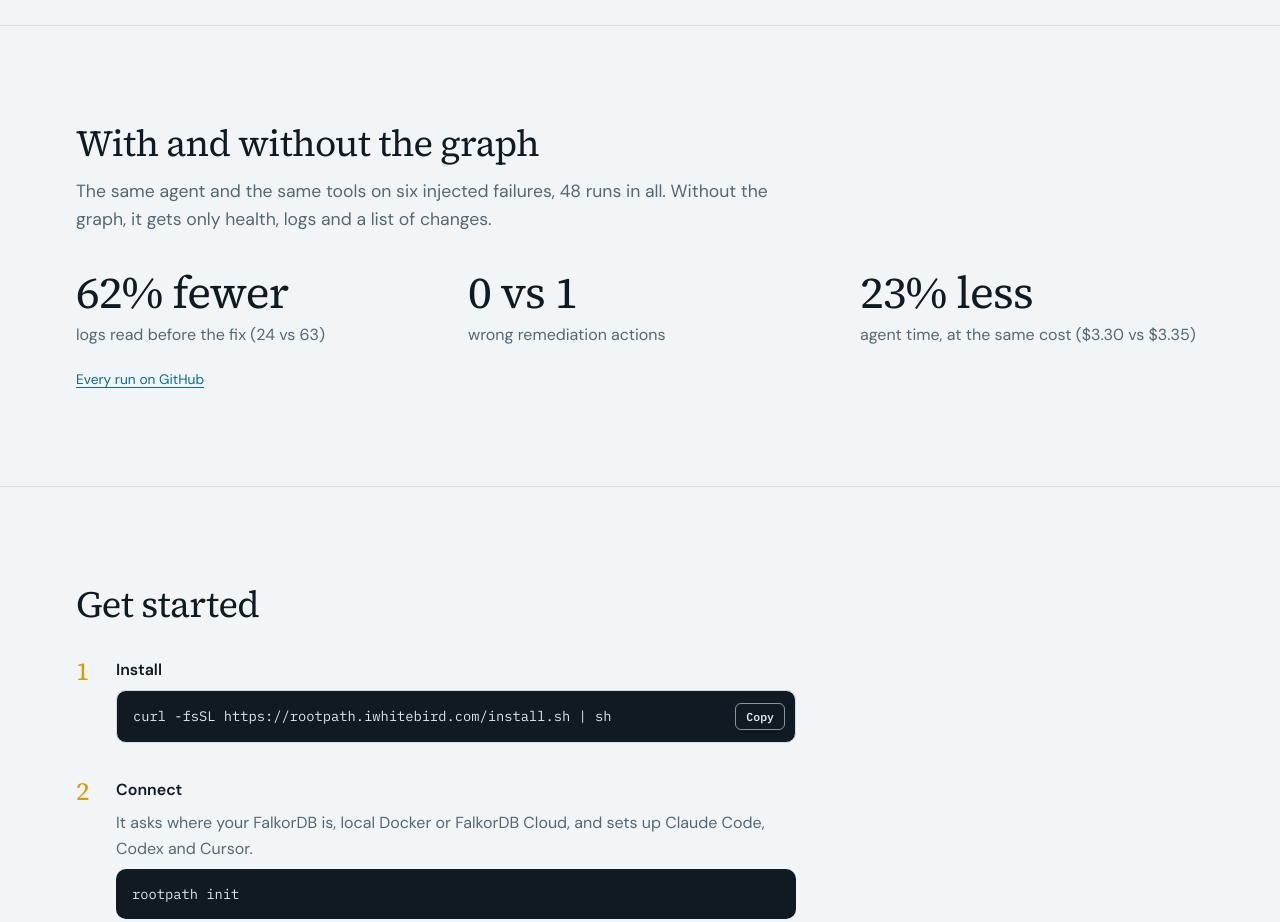
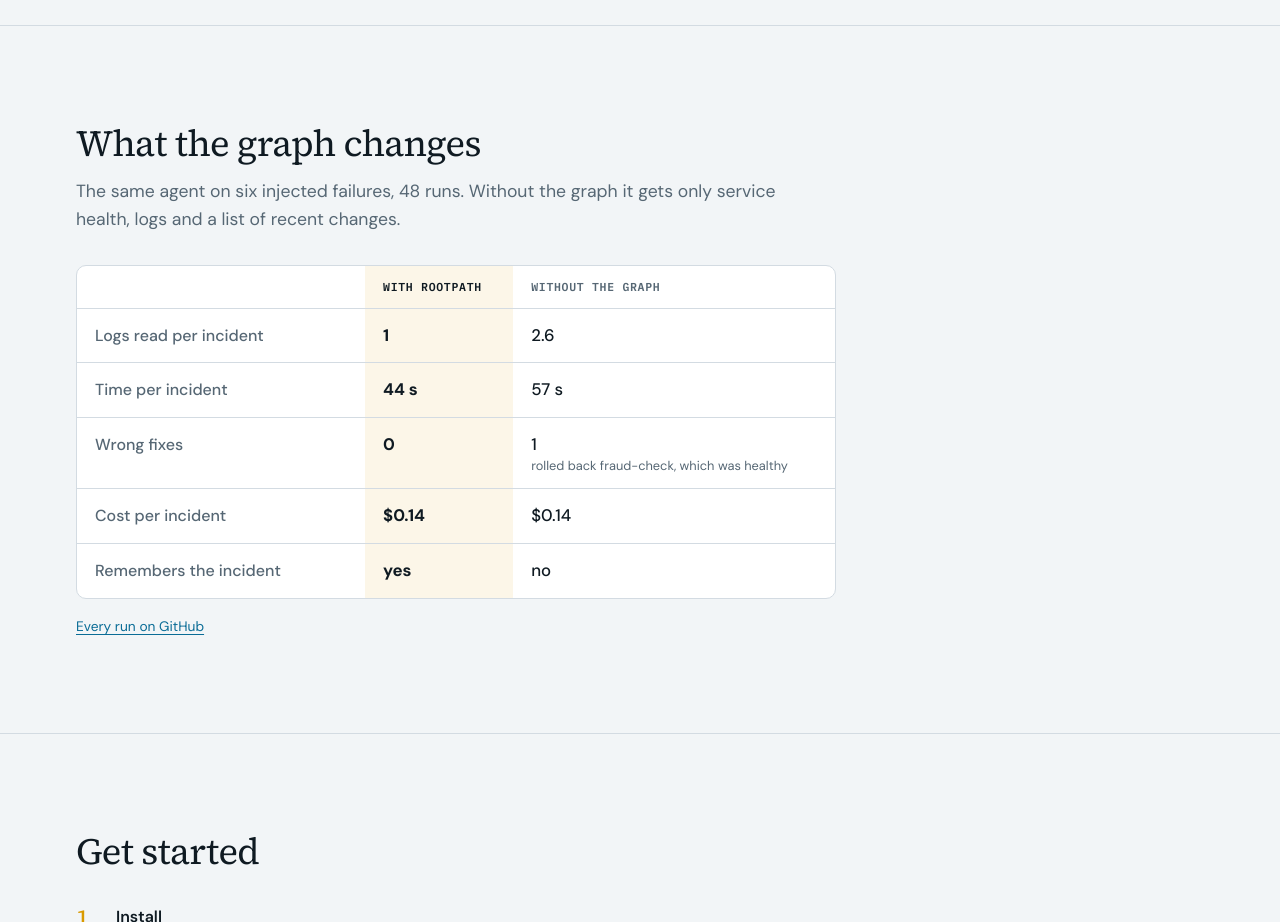
Before and after one commit to IWhitebird/rootpath, a website built with Vite: page web/index.html in a window 1280 px wide. Shown: the part 1680-2602 px from the top of the page. Built offline with nearby package versions, Linux system fonts and the light colour scheme.

Commit message:
Results as a per-incident comparison table

```diff
--- a/web/index.html
+++ b/web/index.html
@@ -110,9 +110,9 @@
 
   <section class="band" id="results">
     <div class="wrap">
-      <h2>With and without the graph</h2>
-      <p class="lede">The same agent and the same tools on six injected failures, <span id="runs">48</span> runs in all. Without the graph, it gets only health, logs and a list of changes.</p>
-      <div class="stats" id="stats"></div>
+      <h2>What the graph changes</h2>
+      <p class="lede">The same agent on six injected failures, <span id="runs">48</span> runs. Without the graph it gets only service health, logs and a list of recent changes.</p>
+      <div class="compare-wrap"><table class="compare" id="compare"></table></div>
       <p class="small"><a href="https://github.com/IWhitebird/rootpath/tree/main/bench">Every run on GitHub</a></p>
     </div>
   </section>
--- a/web/src/site/bench.ts
+++ b/web/src/site/bench.ts
@@ -1,26 +1,42 @@
-/** The results: three numbers from the benchmark, the same agent with and without the graph. */
+/** The results: the same agent with and without the graph, per incident, from the benchmark. */
 import { byId, esc } from "../lib/html";
 import type { Bench, BenchMode, BenchRow } from "../lib/types";
 
-export function renderStats(bench: Bench): void {
-  const rows = [...(bench.full ?? []), ...(bench.basic ?? [])].filter((r) => !r.error);
-  const sum = (mode: BenchMode, pick: (r: BenchRow) => number | undefined) =>
-    rows.filter((r) => r.mode === mode).reduce((a, r) => a + (pick(r) || 0), 0);
-  const logs = (m: BenchMode) => sum(m, (r) => r.logs_read);
-  const wrong = (m: BenchMode) => sum(m, (r) => r.wrong_actions?.length);
-  const time = (m: BenchMode) => sum(m, (r) => r.agent_s);
-  const cost = (m: BenchMode) => sum(m, (r) => r.cost_usd);
-  const fewer = (a: number, b: number) => Math.round(100 * (1 - a / b));
-  if (!rows.length || !logs("baseline") || !time("baseline")) {
+/** "rollback fraud-check" -> "rolled back fraud-check, which was healthy" */
+function describe(action: string): string {
+  const [kind, target] = action.split(" ");
+  const verb: Record<string, string> = { rollback: "rolled back", restart: "restarted", flag: "flipped" };
+  return `${verb[kind] ?? kind} ${target}, which was healthy`;
+}
+
+export function renderComparison(bench: Bench): void {
+  const all = [...(bench.full ?? []), ...(bench.basic ?? [])].filter((r) => !r.error);
+  const runs = (m: BenchMode) => all.filter((r) => r.mode === m);
+  const mean = (m: BenchMode, pick: (r: BenchRow) => number | undefined) =>
+    runs(m).reduce((a, r) => a + (pick(r) || 0), 0) / Math.max(runs(m).length, 1);
+  const wrong = (m: BenchMode) => runs(m).flatMap((r) => r.wrong_actions ?? []);
+  if (!runs("graph").length || !runs("baseline").length) {
     byId("results").hidden = true;
     return;
   }
 
-  const stats: [big: string, text: string][] = [
-    [`${fewer(logs("graph"), logs("baseline"))}% fewer`, `logs read before the fix (${logs("graph")} vs ${logs("baseline")})`],
-    [`${wrong("graph")} vs ${wrong("baseline")}`, "wrong remediation actions"],
-    [`${fewer(time("graph"), time("baseline"))}% less`, `agent time, at the same cost ($${cost("graph").toFixed(2)} vs $${cost("baseline").toFixed(2)})`],
+  const logs = (m: BenchMode) => String(Number(mean(m, (r) => r.logs_read).toFixed(1)));
+  const time = (m: BenchMode) => `${Math.round(mean(m, (r) => r.agent_s))} s`;
+  const cost = (m: BenchMode) => `$${mean(m, (r) => r.cost_usd).toFixed(2)}`;
+  const fixes = (m: BenchMode) => {
+    const w = wrong(m);
+    return w.length ? `${w.length} <small>${esc(w.map(describe).join("; "))}</small>` : "0";
+  };
+  const rows: [label: string, graph: string, baseline: string][] = [
+    ["Logs read per incident", logs("graph"), logs("baseline")],
+    ["Time per incident", time("graph"), time("baseline")],
+    ["Wrong fixes", fixes("graph"), fixes("baseline")],
+    ["Cost per incident", cost("graph"), cost("baseline")],
+    ["Remembers the incident", "yes", "no"],
   ];
-  byId("stats").innerHTML = stats.map(([big, text]) => `<div class="stat"><b>${big}</b><span>${esc(text)}</span></div>`).join("");
-  byId("runs").textContent = String(rows.length);
+  byId("compare").innerHTML =
+    `<thead><tr><th></th><th class="us">With Rootpath</th><th>Without the graph</th></tr></thead><tbody>` +
+    rows.map(([label, g, b]) => `<tr><th scope="row">${label}</th><td class="us">${g}</td><td>${b}</td></tr>`).join("") +
+    "</tbody>";
+  byId("runs").textContent = String(all.length);
 }
--- a/web/src/site/main.ts
+++ b/web/src/site/main.ts
@@ -2,7 +2,7 @@ import "./site.css";
 import { byId } from "../lib/html";
 import { getJson } from "../lib/http";
 import type { Bench, Replay } from "../lib/types";
-import { renderStats } from "./bench";
+import { renderComparison } from "./bench";
 import { Player } from "./replay";
 import { Stage } from "./stage";
 
@@ -31,7 +31,7 @@ for (const button of document.querySelectorAll<HTMLButtonElement>("[data-copy]")
   button.onclick = () => void copyText(button, source);
 }
 
-getJson<Bench>(`${DATA}bench.json`).then(renderStats, () => {
+getJson<Bench>(`${DATA}bench.json`).then(renderComparison, () => {
   byId("results").hidden = true;
 });
 
--- a/web/src/site/site.css
+++ b/web/src/site/site.css
@@ -143,9 +143,17 @@ pre.code .k { color: var(--code-key); } pre.code .s { color: var(--code-str); }
 .features p { margin-top: 8px; color: var(--muted); }
 
 /* ---------- results ---------- */
-.stats { display: grid; grid-template-columns: repeat(3, minmax(0, 1fr)); gap: 28px 48px; margin-block: 36px 20px; }
-.stat b { display: block; font: 400 clamp(2rem, 4vw, 2.8rem)/1.05 var(--display); letter-spacing: -0.02em; }
-.stat span { display: block; margin-top: 6px; color: var(--muted); }
+.compare-wrap { margin-block: 32px 16px; max-width: 760px; overflow-x: auto; border: 1px solid var(--line); border-radius: var(--radius); background: var(--surface); }
+.compare { width: 100%; border-collapse: collapse; font-variant-numeric: tabular-nums; }
+.compare th, .compare td { padding: 14px 18px; text-align: left; border-bottom: 1px solid var(--line); vertical-align: baseline; }
+.compare tbody tr:last-child th, .compare tbody tr:last-child td { border-bottom: 0; }
+.compare thead th { font: 600 0.72rem/1.2 var(--mono); letter-spacing: 0.06em; text-transform: uppercase; color: var(--muted); }
+.compare tbody th { font-weight: 500; color: var(--muted); width: 38%; }
+.compare td { font: 500 1.05rem/1.3 var(--body); }
+.compare td small { display: block; margin-top: 2px; font-size: 0.8rem; font-weight: 400; color: var(--muted); }
+.compare .us { background: color-mix(in srgb, var(--path) 9%, transparent); }
+.compare thead .us { color: var(--ink); }
+.compare td.us { font-weight: 700; }
 
 /* ---------- get started ---------- */
 .start { list-style: none; margin: 32px 0 20px; padding: 0; counter-reset: step; display: grid; gap: 26px; max-width: 720px; }
@@ -164,9 +172,11 @@ pre.code .k { color: var(--code-key); } pre.code .s { color: var(--code-str); }
   .stage { height: 440px; }
   .side { border-left: 0; border-top: 1px solid var(--line); }
   .steps { max-height: 320px; }
-  .features, .stats { grid-template-columns: minmax(0, 1fr); }
+  .features { grid-template-columns: minmax(0, 1fr); }
 }
 @media (max-width: 560px) {
+  .compare th, .compare td { padding: 12px; }
+  .compare td { font-size: 0.95rem; }
   .top nav a:not(:last-child) { display: none; }
   .stage { height: 400px; }
   .player-bar .title span { display: none; }
```
